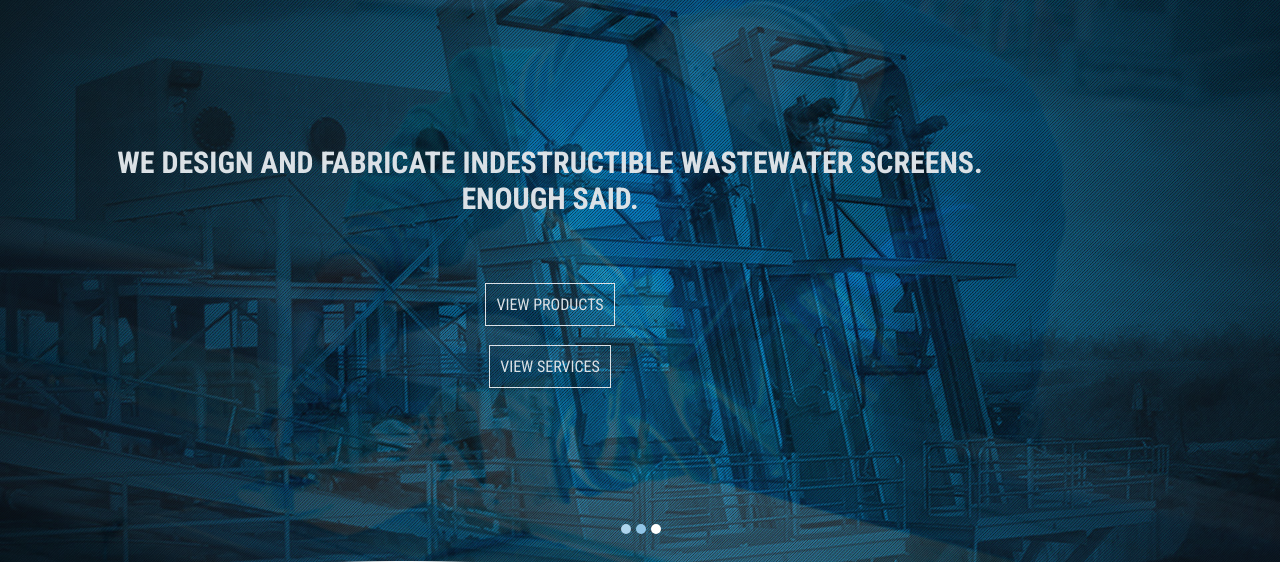
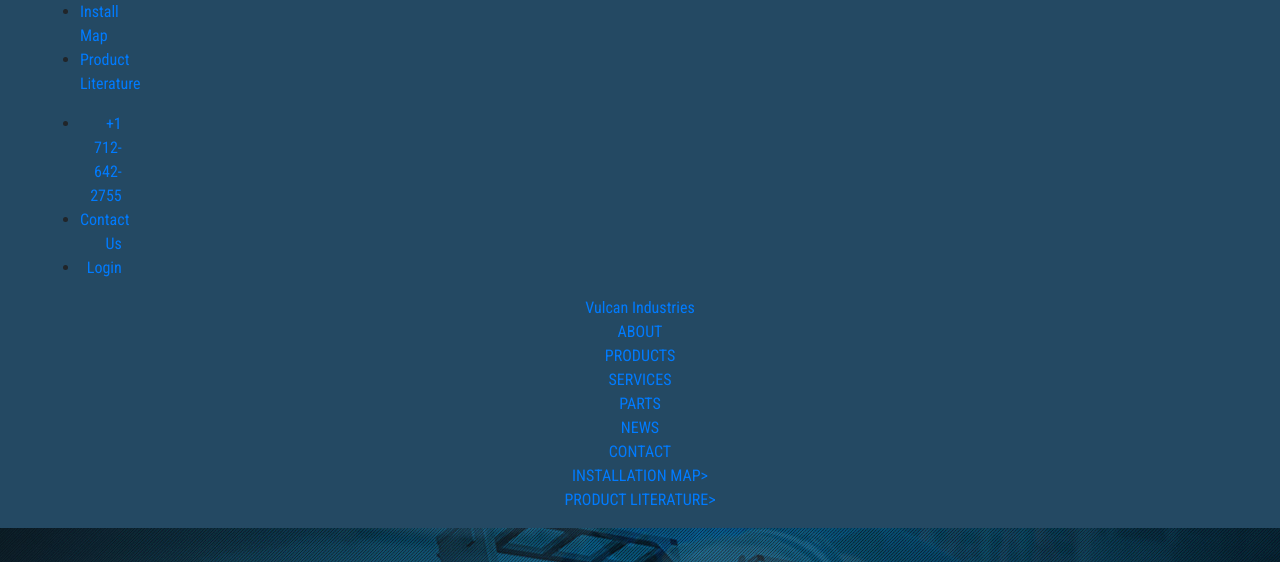
Before and after one commit to wanradavich/Food-Explorer, a website: page dev/index.html in a window 1280 px wide. Shown: the top 562 px of the page. Drawn offline with nearby package versions, Linux system fonts and the light colour scheme; files that its build step writes are made by us from their sources; files whose address does not match are found by name.

Commit message:
added header html

```diff
--- a/dev/index.html
+++ b/dev/index.html
@@ -29,10 +29,76 @@
       <!-- Header Code -->
       <header id="header">
         <div class="container">
-          <div class="user-bar"></div>
-          <div class="header-content"></div>
+          <div class="user-bar">
+            <div class="row">
+              <div>
+                <div class="col-sm-6 text-left">
+                  <ul class="user-list left-list">
+                    <li>
+                      <a href="#">Install Map</a>
+                    </li>
+                    <li>
+                      <a href="#">Product Literature</a>
+                    </li>
+                  </ul>
+                </div>
+                <div class="col-sm-6 text-right">
+                  <ul class="user-list right-list">
+                    <li>
+                      <a href="#">+1 712-642-2755</a>
+                    </li>
+                    <li>
+                      <a href="#">Contact Us</a>
+                    </li>
+                    <li>
+                      <a href="#">Login</a>
+                    </li>
+                  </ul>
+                </div>
+              </div>
+            </div>
+          </div>
+          <div class="header-content">
+            <div class="logo">
+              <a href="#" class="vulcan-logo">Vulcan Industries</a>
+            </div>
+            <nav class="nav-area">
+              <a href="#" class="nav-opener hidden-lg hidden-sm hidden-md">
+                <span></span>
+              </a>
+              <div class="list-holder">
+                <ul id="nav" class="list-unstyled text-uppercase">
+                  <li>
+                    <a href="#">About</a>
+                  </li>
+                  <li>
+                    <a href="#">Products</a>
+                  </li>
+                  <li>
+                    <a href="#">Services</a>
+                  </li>
+                  <li>
+                    <a href="#">Parts</a>
+                  </li>
+                  <li>
+                    <a href="#">News</a>
+                  </li>
+                  <li>
+                    <a href="#">Contact</a>
+                  </li>
+                  <li class="visible-xs">
+                    <a href="#"><span>INSTALLATION MAP</span>></a>
+                  </li>
+                  <li class="visible-xs">
+                    <a href="#"><span>PRODUCT LITERATURE</span>></a>
+                  </li>
+                </ul>
+              </div>
+            </nav>
+          </div>
         </div>
       </header>
+
       <!-- Slideshow Code -->
       <div class="slideshow">
         <div class="slideset">
```
